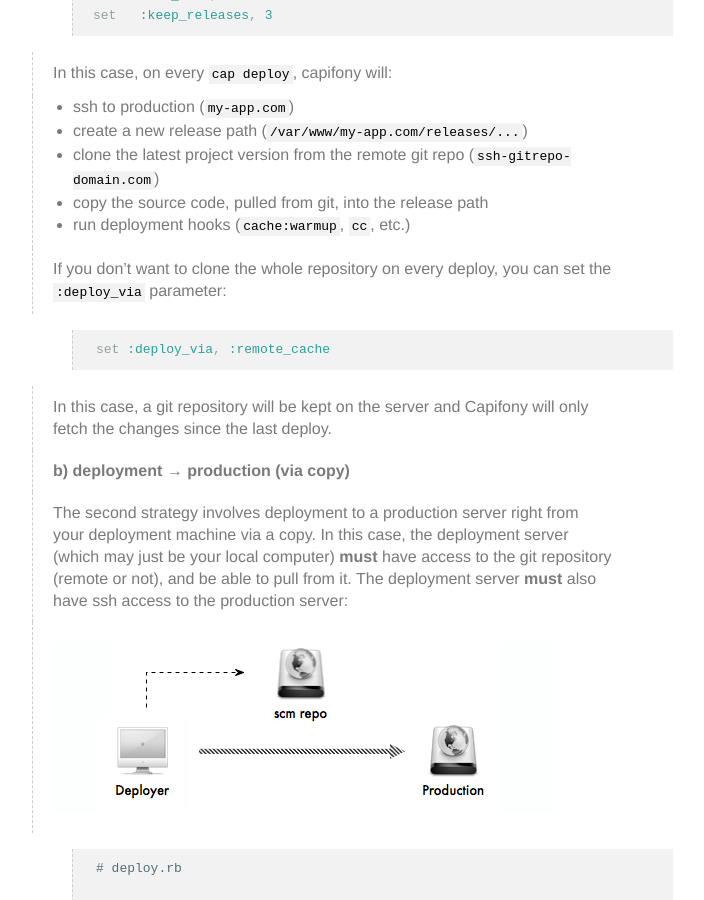
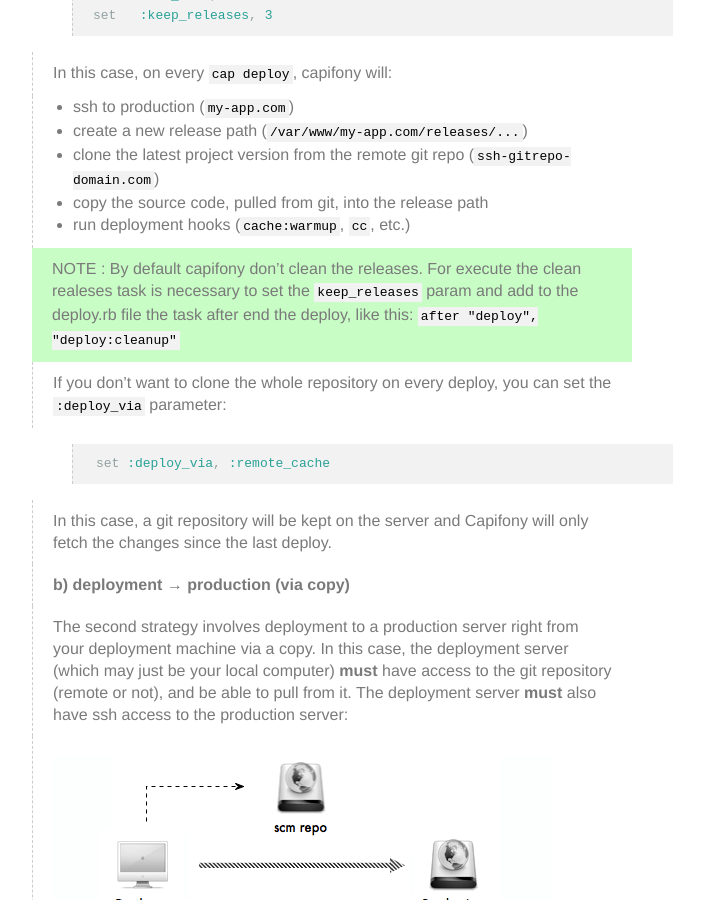
Before and after one commit to everzet/capifony, a Jekyll site: the page built from index.markdown, in a window 1280 px wide and 900 px high, scrolled down 1367 px. Shown: the whole window, without its empty margins (288-992 px from the left). Built offline with Jekyll 4.4.1, drawn with Linux system fonts in a browser that asks for light colours; nearby versions of some CDN libraries.

Commit message:
Added the deploy:cleanup to the documentation

```diff
--- a/index.markdown
+++ b/index.markdown
@@ -65,6 +65,10 @@ In this case, on every `cap deploy`, capifony will:
 * clone the latest project version from the remote git repo (`ssh-gitrepo-domain.com`)
 * copy the source code, pulled from git, into the release path
 * run deployment hooks (`cache:warmup`, `cc`, etc.)
+
+> NOTE : By default capifony don't clean the releases. For execute the clean realeses
+> task is necessary to set the `keep_releases` param and add to the deploy.rb file
+> the task after end the deploy,  like this: `after "deploy", "deploy:cleanup"`
 
 If you don't want to clone the whole repository on every deploy, you can set the
 `:deploy_via` parameter:
```
